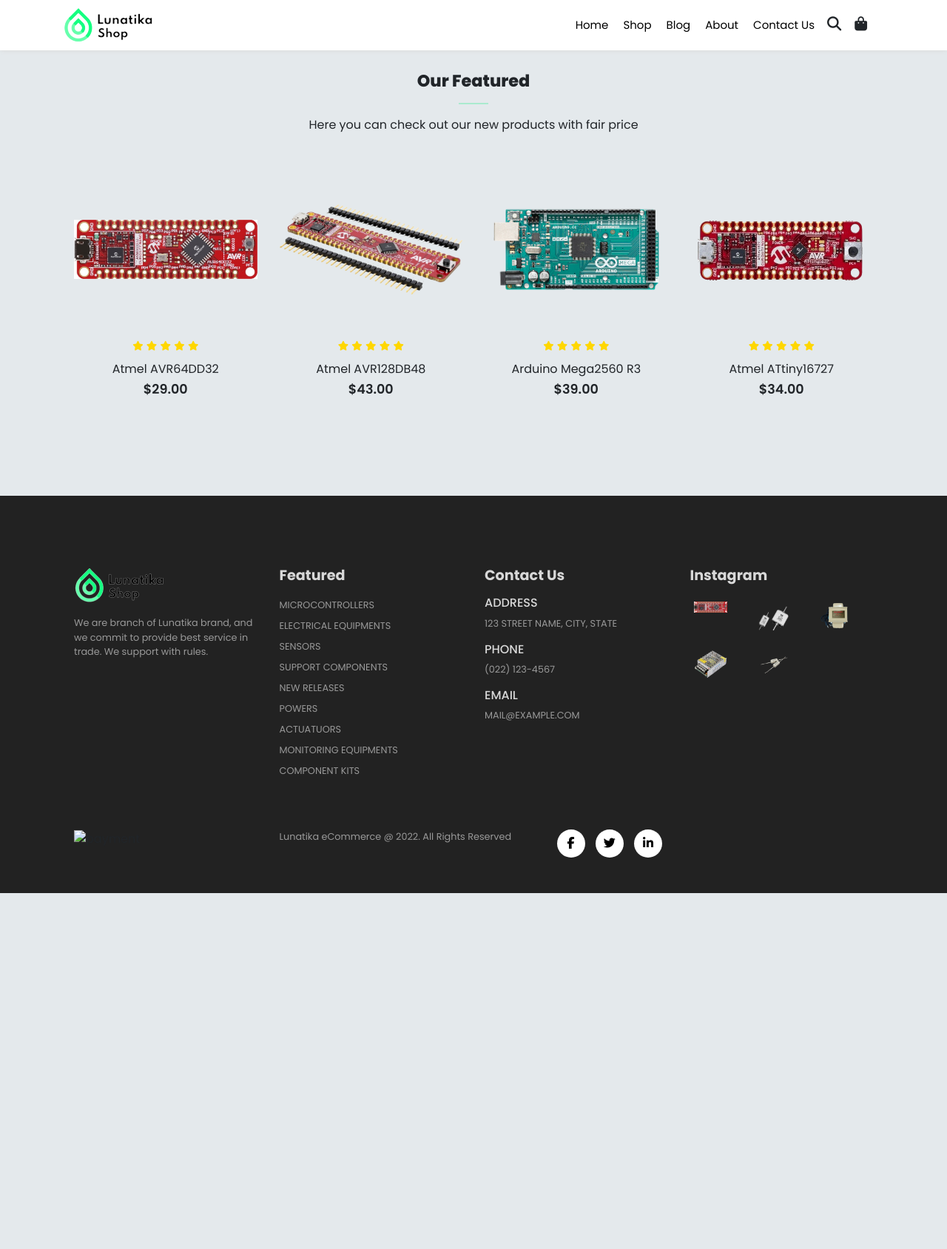
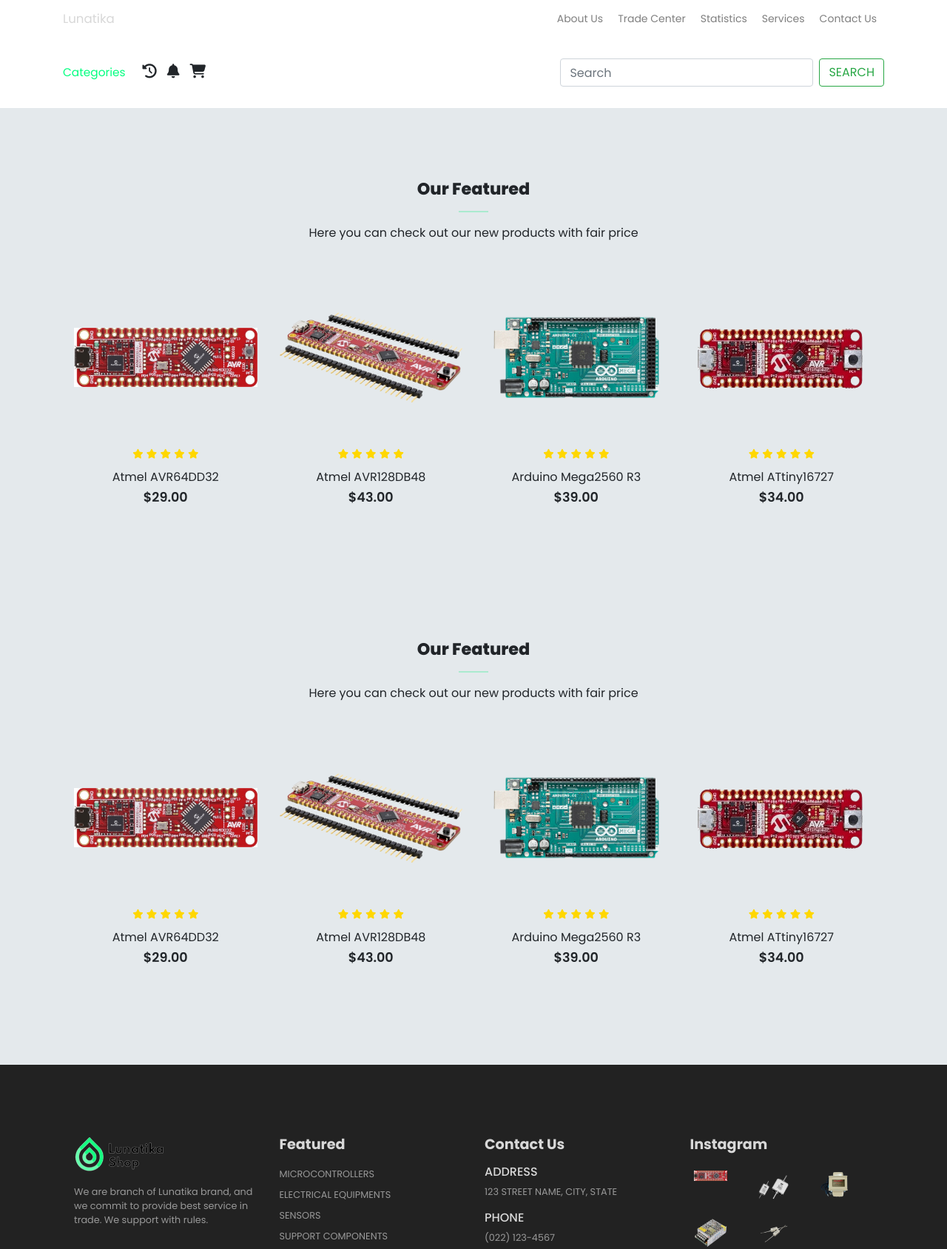
Before and after one commit to luthfibg/ecommerce-lunatikashop, a PHP site: page /shop.html in a window 1280 px wide. Shown: the top 1688 px of the page at 74% size. Before the commit the page ends 1207 px from the top, so only its background shows below. Run offline with PHP 8.4, Linux system fonts and the light colour scheme; some libraries are stand-ins or nearby versions.

Commit message:
[{1} #006] navbar adjustment

```diff
--- a/resources/style.css
+++ b/resources/style.css
@@ -40,11 +40,32 @@
   color: #d8d8d8;
 }
 
-.navbar {
-  font-size: 15px;
+.logo-holder {
+  font-size: 12.5pt;
+  color: #d8d8d8;
+}
+
+.nav-link-special {
+  opacity: 0.5;
+}
+
+/* .headband {
+  font-size: 12px;
   top: 0;
   left: 0;
-  box-shadow: 0 1px 5px #ddd;
+  height: 25px;
+  width: 100%;
+} */
+.navbar {
+  font-size: 14px;
+  top: 0;
+  left: 0;
+  height: 50px;
+}
+
+.navbar-shadow {
+  box-shadow: 0 1px 6px #ddd;
+  clip-path: inset(0 0 0 0);
 }
 
 .navbar-light .navbar-nav .nav-link {
@@ -93,7 +114,7 @@
 }
 
 #navbarSupportedContent > ul {
-  margin: 1rem;
+  /* margin: 1rem 1rem 1rem 0; */
   justify-content: flex-end;
   align-items: flex-end;
 }
--- a/shop.html
+++ b/shop.html
@@ -17,37 +17,70 @@
     <title>Lunatika Shop</title>
   </head>
   <body>
-    <nav class="navbar navbar-expand-lg navbar-light bg-white py-1 fixed-top">
+
+    <!-- <section class="headband fixed-top">
+      <div class="container">
+        <h6>Lunatika</h6>
+      </div>
+    </section> -->
+
+    <nav class="navbar navbar-expand-md navbar-light bg-white">
         <div class="container">
-          <a class="navbar-brand" href="#">
+          <!-- <a class="navbar-brand" href="#">
             <img src="assets/logo/lunatika-shop50[bgless].png" alt="" />
-          </a>
+          </a> -->
+          <span class="logo-holder">Lunatika</span>
           <button class="navbar-toggler" type="button" data-bs-toggle="collapse" data-bs-target="#navbarSupportedContent" aria-controls="navbarSupportedContent" aria-expanded="false" aria-label="Toggle navigation">
             <span id="menu_bar"><i class="fas fa-bars"></i></span>
           </button>
           <div class="collapse navbar-collapse" id="navbarSupportedContent">
             <ul class="navbar-nav ml-auto">
               <li class="nav-item">
-                <a class="nav-link" href="#">Home</a>
+                <a class="nav-link nav-link-special" href="#">About Us</a>
               </li>
               <li class="nav-item">
-                <a class="nav-link" href="#">Shop</a>
+                <a class="nav-link nav-link-special" href="#">Trade Center</a>
               </li>
               <li class="nav-item">
-                <a class="nav-link" href="#">Blog</a>
+                <a class="nav-link nav-link-special" href="#">Statistics</a>
               </li>
               <li class="nav-item">
-                <a class="nav-link" href="#">About</a>
+                <a class="nav-link nav-link-special" href="#">Services</a>
               </li>
               <li class="nav-item">
-                <a class="nav-link" href="#">Contact Us</a>
+                <a class="nav-link nav-link-special" href="#">Contact Us</a>
               </li>
-              <li class="nav-item">
+              <!-- <li class="nav-item">
                 <i class="fas fa-search"></i>
                 <i class="fas fa-shopping-bag"></i>
-              </li>
+              </li> -->
           </div>
         </div>
+    </nav>
+    <nav class="navbar navbar-shadow navbar-expand-md navbar-light sticky-top bg-white py-5">
+      <div class="container">
+        <span style="font-size: 11.5pt; color: springgreen;">Categories</span>
+        <button class="navbar-toggler me-3" type="button" data-bs-toggle="collapse" data-bs-target="#navbarTogglerDemo02" aria-controls="navbarTogglerDemo02" aria-expanded="false" aria-label="Toggle navigation">
+          <span class="navbar-toggler-icon"></span>
+        </button>
+        <div class="ms-3 collapse navbar-collapse" id="navbarTogglerDemo02">
+          <ul class="navbar-nav me-auto mb-2 mb-lg-0">
+            <li class="nav-item">
+              <i class="fas fa-history"></i>
+            </li>
+            <li class="nav-item">
+              <i class="fas fa-bell"></i>
+            </li>
+            <li class="nav-item">
+              <i class="fas fa-cart-shopping"></i>
+            </li>
+          </ul>
+          <form class="d-flex">
+            <input class="form-control me-2" type="search" placeholder="Search" aria-label="Search">
+            <button class="btn btn-outline-success" type="submit">Search</button>
+          </form>
+        </div>
+      </div>
     </nav>
 
     <section id="featured my-5 pb-5">
@@ -118,6 +151,76 @@
             <button class="buy-btn">Buy Now</button>
           </div>
         </div>
+    </section>
+
+    <section id="featured my-5 pb-5">
+      <div class="container text-center mt-5 py-5">
+        <h3>Our Featured</h3>
+        <hr class="mx-auto">
+        <p>Here you can check out our new products with fair price</p>
+      </div>
+      <div class="row mx-auto container">
+        <div class="product text-center col-lg-3 col-12">
+          <div class="img-container">
+            <img src="assets/products/prod-avr64dd32.jpeg" alt="product1" class="img-fluid mb-3">
+          </div>
+          <div class="star">
+            <i class="fas fa-star"></i>
+            <i class="fas fa-star"></i>
+            <i class="fas fa-star"></i>
+            <i class="fas fa-star"></i>
+            <i class="fas fa-star"></i>
+          </div>
+          <h5 class="p-name">Atmel AVR64DD32</h5>
+          <h4 class="p-price">$29.00</h4>
+          <button class="buy-btn">Buy Now</button>
+        </div>
+        <div class="product text-center col-lg-3 col-12">
+          <div class="img-container">
+            <img src="assets/products/prod002-avr128db48.png" alt="product2" class="img-fluid mb-3">
+          </div>
+          <div class="star">
+            <i class="fas fa-star"></i>
+            <i class="fas fa-star"></i>
+            <i class="fas fa-star"></i>
+            <i class="fas fa-star"></i>
+            <i class="fas fa-star"></i>
+          </div>
+          <h5 class="p-name">Atmel AVR128DB48</h5>
+          <h4 class="p-price">$43.00</h4>
+          <button class="buy-btn">Buy Now</button>
+        </div>
+        <div class="product text-center col-lg-3 col-12">
+          <div class="img-container">
+            <img src="assets/products/prod006-arduinomega2560rev3.png" alt="product3" class="img-fluid mb-3">
+          </div>
+          <div class="star">
+            <i class="fas fa-star"></i>
+            <i class="fas fa-star"></i>
+            <i class="fas fa-star"></i>
+            <i class="fas fa-star"></i>
+            <i class="fas fa-star"></i>
+          </div>
+          <h5 class="p-name">Arduino Mega2560 R3</h5>
+          <h4 class="p-price">$39.00</h4>
+          <button class="buy-btn">Buy Now</button>
+        </div>
+        <div class="product text-center col-lg-3 col-12">
+          <div class="img-container">
+            <img src="assets/products/prod004-attiny1627.png" alt="product4" class="img-fluid mb-3">
+          </div>
+          <div class="star">
+            <i class="fas fa-star"></i>
+            <i class="fas fa-star"></i>
+            <i class="fas fa-star"></i>
+            <i class="fas fa-star"></i>
+            <i class="fas fa-star"></i>
+          </div>
+          <h5 class="p-name">Atmel ATtiny16727</h5>
+          <h4 class="p-price">$34.00</h4>
+          <button class="buy-btn">Buy Now</button>
+        </div>
+      </div>
     </section>
 
     <footer class="mt-5 py-5">
```
